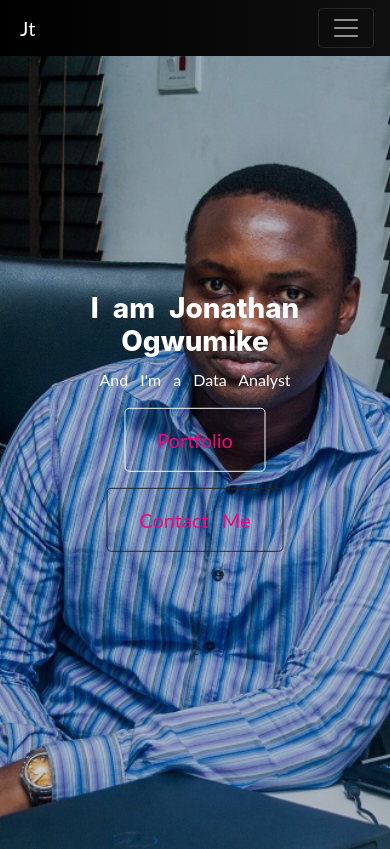
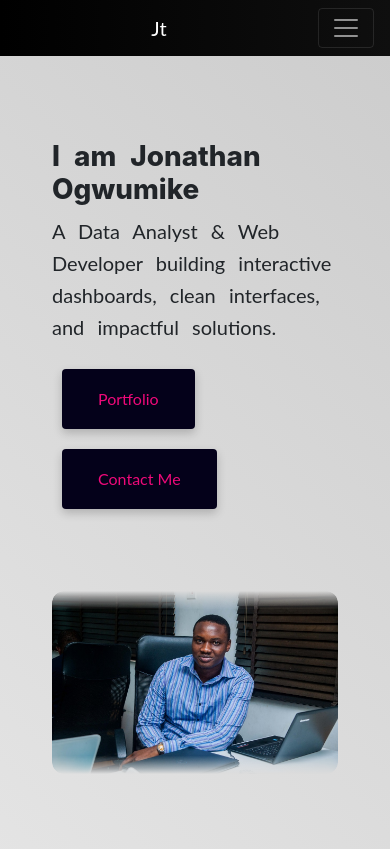
Before and after one commit to Jogwums/portfolio, a React (Create React App) app: page / in a window 390 px wide. Shown: the top 849 px of the page. Built offline with nearby package versions, Linux system fonts and the light colour scheme; a web font is replaced by a local one.

Commit message:
home page switch

```diff
--- a/src/components/Card/index.js
+++ b/src/components/Card/index.js
@@ -7,7 +7,9 @@ const Card = ({image, text, link, text2}) => {
     return (
     <>
     <section className="mx-auto" id="scroll">
-            <div className="card rounded-lg" style={{width: "16.5rem", background:"transparent", border: "none"}}>
+            <div className="card rounded-lg" style={{width: "90%", background:"transparent", border: "none",
+                padding:"10px", margin:"5px", height:"75vh"
+            }}>
             <a href={link} target="_blank" rel="noreferrer">
             <img className="card-img-top rounded-lg" src={image} alt="..." />
             {/* <img className="card-img-top " src={image} alt="..." /> */}
--- a/src/components/Hero Details/index.js
+++ b/src/components/Hero Details/index.js
@@ -1,28 +1,31 @@
 import React from 'react'
 
 // components
-import { Button } from 'react-bootstrap'
+
 import Nav from 'react-bootstrap/Nav';
 import ContactModal from '../Modal/ContactModal'
 
 const HeroDetails = () => {
   return (
     <>
+    <div className='hero-details'>
       <h1>I am Jonathan Ogwumike</h1>
-      <p>And I'm a Data Analyst</p>
+      <p>A Data Analyst & Web Developer building interactive dashboards,
+      clean interfaces, and impactful solutions.</p>
       <div className='hero-buttons'>
-      <Button href='/portfolio' size='lg' variant="outline-light">
-        <Nav.Link rel="noreferrer" href="/portfolio">
-          Portfolio
-        </Nav.Link>
-      </Button>
+        <button className="cta-button " href='/portfolio' size='lg'>
+          <Nav.Link rel="noreferrer" href="/portfolio">
+            Portfolio
+          </Nav.Link>
+        </button>
 
-      <Button href='/' size='lg' variant="outline-dark">
-        <Nav.Link rel="noreferrer" href="#">
-          <ContactModal text={"Contact Me"}/>
-        </Nav.Link>
-      </Button>
+        <button className="cta-button " href='/' size='lg'>
+          <Nav.Link rel="noreferrer" href="#">
+            <ContactModal className="hero-contact-btn" text={"Contact Me"}/>
+          </Nav.Link>
+        </button>
       </div>
+    </div>
     </>
   )
 }
--- a/src/components/Hero/index.js
+++ b/src/components/Hero/index.js
@@ -3,12 +3,6 @@ import React from 'react'
 const Hero = (props) => {
   return (
     <>
-        <div className='hero'>
-              {props.children}
-            <div className='heromsg'>
-            </div>
-        </div>
-
     </>
   )
 }
--- a/src/components/navbar/index.js
+++ b/src/components/navbar/index.js
@@ -1,46 +1,30 @@
 import React from 'react';
 import Navbar from 'react-bootstrap/Navbar';
 import Nav from 'react-bootstrap/Nav';
-
-// import Jtlogo from '../../assets/JT-logos/1.jpeg'
 import ContactModal from '../Modal/ContactModal'
-
-
 const Navigation = () => {
   // const [darkmode, setDarkmode] = React.useState(false)
-
     return (
     <>
     <Navbar className="bar sticky-top" bg="transparent" variant="dark" expand="md">
-        <Nav className="ml-1">
+        <Nav className="">
           <Navbar.Brand href="/" rel="noreferrer">
             Jt
           </Navbar.Brand>
         </Nav>
         <Navbar.Toggle aria-controls="main"/>
         <Navbar.Collapse id="main">
-
           <Nav className="mr-auto">
-            {/* <Nav.Link href="/">Portfolio</Nav.Link> */}
             <Nav.Link rel="noreferrer" href="/portfolio" >Portfolio</Nav.Link>
-            <Nav.Link rel="noreferrer" target="_blank"
-                    href="https://github.com/Jogwums">
-                    Github
-                    </Nav.Link>
+            <Nav.Link rel="noreferrer" target="_blank"href="https://github.com/Jogwums">Github</Nav.Link>
           </Nav>
          <Nav className="ml-auto">
-
             <Nav.Link rel="noreferrer" href="#"><ContactModal text={"Contact"}/></Nav.Link>
             <Nav.Link className="text-primary" target="_blank" rel="noreferrer"
                       href="https://www.linkedin.com/in/jonathan-ogwumike012016/">
                         LinkedIn
             </Nav.Link>
           </Nav>
-          {/* <Nav>
-            <div>
-              <input className={darkmode} type="checkbox" name="darkmode" />
-            </div>
-          </Nav> */}
         </Navbar.Collapse>
   </Navbar>
   </>
--- a/src/index.css
+++ b/src/index.css
@@ -27,14 +27,14 @@ body {
   color: #000;
   overflow-x: hidden;
   word-spacing: .5rem;
-  display: flex;
-  flex-direction: column;
+
   min-height: 100vh;
 }
 /* Navbar  */
 .bar{
   background: linear-gradient(90deg,#000,#0f0f0f) !important;
   color: #f3f3f3;
+
 }
 /* Footer */
 .footer{
@@ -49,13 +49,37 @@ body {
 }
 /* buttons on home page */
 .cta-button {
-
+  background-color: #04011a; /* A vibrant purple */
+  color: white;
+  padding: 10px 20px;
+  border: none;
+  border-radius: 4px; /* Rounded corners */
+  font-size: 16px;
+  cursor: pointer;
+  transition: all 0.3s ease; /* Smooth transition for hover effects */
+  margin: 10px 10px;
+  box-shadow: 0 4px 10px rgba(0, 0, 0, 0.2); /* Subtle shadow */
 }
 
 .cta-button:hover {
-  background-color: #0056b3;
+  background-color: #02000d; /* Lighter purple on hover */
+  transform: translateY(-1px); /* Slight lift effect */
+  box-shadow: 0 6px 15px rgba(0, 0, 0, 0.3); /* More prominent shadow on hover */
 }
 
+/* secondary button  */
+.cta-button.secondary {
+  background-color: transparent;
+  color: #6c5ce7;
+  border: 2px solid #6c5ce7; /* Border matching the primary button's color */
+  box-shadow: none; /* No shadow for the secondary button initially */
+}
+
+.cta-button.secondary:hover {
+  background-color: #6c5ce7;
+  color: white;
+  box-shadow: 0 4px 10px rgba(0, 0, 0, 0.2);
+}
 /* portfolio page buttons fixed in App css*/
 
 .jumbotron {
@@ -81,36 +105,51 @@ code {
 
 }
 /* background image on the home page */
-.hero{
-  /* font-family: 'DynaPuff', cursive !important; */
-  background-image: linear-gradient(rgba(0, 0, 0, 0.1),
-   rgba(0, 0, 0, 0.2)),
-   url('./assets/img/hero/jt2_norm.jpg');
-  background-color: #5544ff30;
-  background-repeat: no-repeat;
-  background-position: center;
-  background-size: cover;
-  height: 100vh;
+.hero-content{
+  display: flex;
+  flex-direction: column;
+  flex-flow: column wrap;
+  align-items: center;
+  justify-content: space-around;
+  padding: 4rem 2rem;
+  gap: 2rem;
+  width: 100%;
+}
+.hero-details{
+  flex: 1;
+  padding: 20px;
+}
+.hero-image {
+  flex: 1;
+  padding: 20px;
+  display: flex;
+  justify-content: center;
+}
+.hero-image img {
+  max-width: 100%;
+  height: auto;
+  border-radius: 12px;
+  mask-image: linear-gradient(to bottom, transparent, black 10%, black 90%, transparent);
+
+
+}
+.imgcrop{
+  object-fit: cover;
+  object-position: center;
+
+  transform: translateY(-25%, -25%);
 }
 
-
-.heromsg{
-  text-align: center;
-  position: absolute;
-  top: 60%;
-  left: 40%;
-  transform: translate(-50%, -50%);
-  color: white;
-  margin: auto;
+.hero-contact-btn{
+  padding: 0;
+  margin: 0;
 }
-.hero-buttons {
-  display: flex;
-  flex-wrap: wrap;
-  justify-content: center; /* centers horizontally */
-  gap: 1rem; /* spacing between buttons */
-  font-weight: bolder;
+.hero-contact-btn div{
+  padding: 0;
+  margin: 0;
 }
 
+/* end of hero section */
 .socials > ul{
   display: flex;
   flex-direction: row;
@@ -181,47 +220,29 @@ code {
 
 /* Page titles */
 .subtitle{
-  color: #f3f3f3 !important;
+  color: #de9393 !important;
 }
 
 /* Media queries */
-@media (max-width: 992px) {
-  h1 { font-size: 2.5rem; }
-  p { font-size: 1.1rem; }
 
-  .portfolio-home {
-    grid-template-columns: 1fr;
-  }
+@media screen and (min-width: 576px) {
+h1 { font-size: 2rem; }
+p { font-size: 1rem; }
 
-  .heromsg {
-    width: 80%;
-    font-size: 1.2rem;
-    text-align: center;
-  }
+.bar{
+  display: block;
+}
+.cta-button button {
+    padding: 8px 16px;
+    font-size: 0.9rem;
+    margin: 10px 0;
+    margin-bottom: 20px;
+}
+.hero-content{
+  flex-direction: row;
+}
+.hero-details, .hero-image{
+  width: 100%;
 }
 
-@media (max-width: 576px) {
-  h1 { font-size: 2rem; }
-  p { font-size: 1rem; }
-
-  .cta-button {
-    padding: 8px 16px;
-    font-size: 0.9rem;
-  }
-  .heromsg {
-  text-align: center;
-  position: absolute;
-  top: 50%;
-  left: 50%;  /* center horizontally */
-  transform: translate(-50%, -50%);
-  color: #fff;
-  padding: 1rem;
-  width: 90%;      /* keeps text inside viewport */
-  max-width: 600px; /* prevents it from being too wide */
 }
-
-.hero-buttons {
-    flex-direction: column;
-    align-items: center;
-  }
-}
--- a/src/pages/Home.js
+++ b/src/pages/Home.js
@@ -5,19 +5,21 @@ import Navigation from '../components/navbar'
 import FooterDetails from '../components/Footer'
 
 import HeroDetails from '../components/Hero Details'
-import Hero from '../components/Hero'
 import About from './About'
+
+import mainimage from '../assets/img/hero/jt2.jpg'
 
 
 const Home = ({navi, text}) => {
     return (
         <>
             <Navigation />
-            <Hero>
-                <div className="heromsg">
-                <HeroDetails />
+                <div className="hero-content">
+                    <HeroDetails />
+                    <div className="hero-image">
+                        <img className='imgcrop' src={mainimage} alt="Jonathan working" />
+                    </div>
                 </div>
-            </Hero>
             <About />
             <FooterDetails />
         </>
--- a/src/pages/Portfolio.js
+++ b/src/pages/Portfolio.js
@@ -17,7 +17,7 @@ const Portfolio = () => {
                     <Col sm={12} md={6} className='m-0 p-0'>
                         <div className="portfolio-card-text-da">
                             <ImageCard
-                                style={{ width: "50%" }}
+                                style={{ width: "80%" }}
                                 image={dash01}
                                 text={"Data Portfolio"}
                                 text2={"View projects created using tools like power BI, python and Tableau"}
```
Also changed, not shown: src/assets/img/hero/jt2.jpg. Lines whose indentation alone changed are shown as unchanged.
